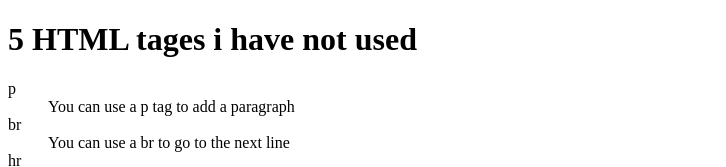
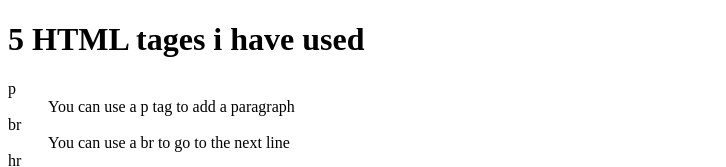
Before and after one commit to Ghad0133/Ghad0133.github.io, a plain HTML site: page simple.html/notes.html in a window 1280 px wide. Shown: the top 167 px of the page, without its empty margins (0-726 px from the left). Drawn offline with Linux system fonts and the light colour scheme.

Commit message:
did a little grammer editing

```diff
--- a/simple.html/notes.html
+++ b/simple.html/notes.html
@@ -8,7 +8,7 @@
 </head>
 <body>
     <header>
-        <h1>5 HTML tages i have not used</h1>
+        <h1>5 HTML tages i have used</h1>
     </header>
     <dl>
         <dt>p</dt>
```
